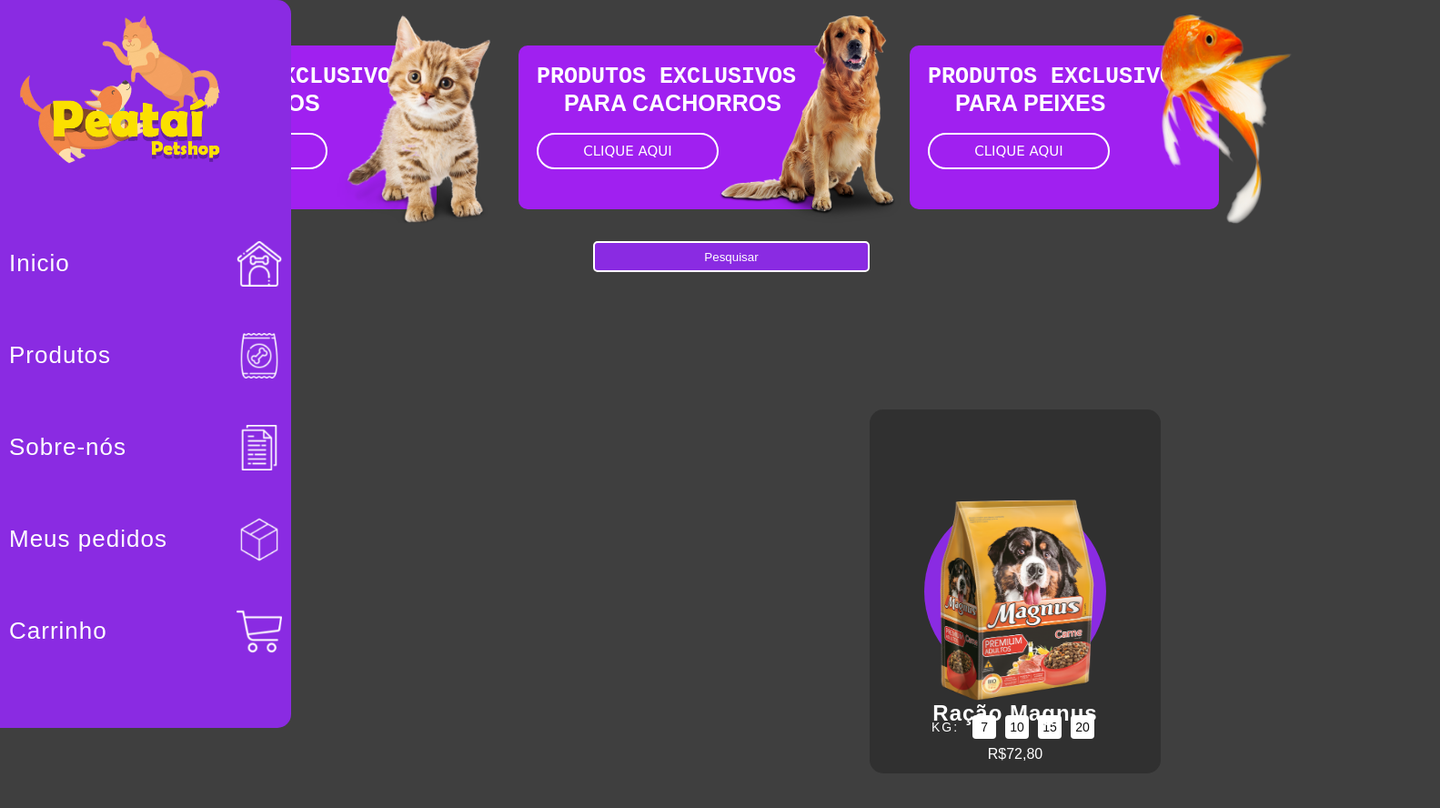
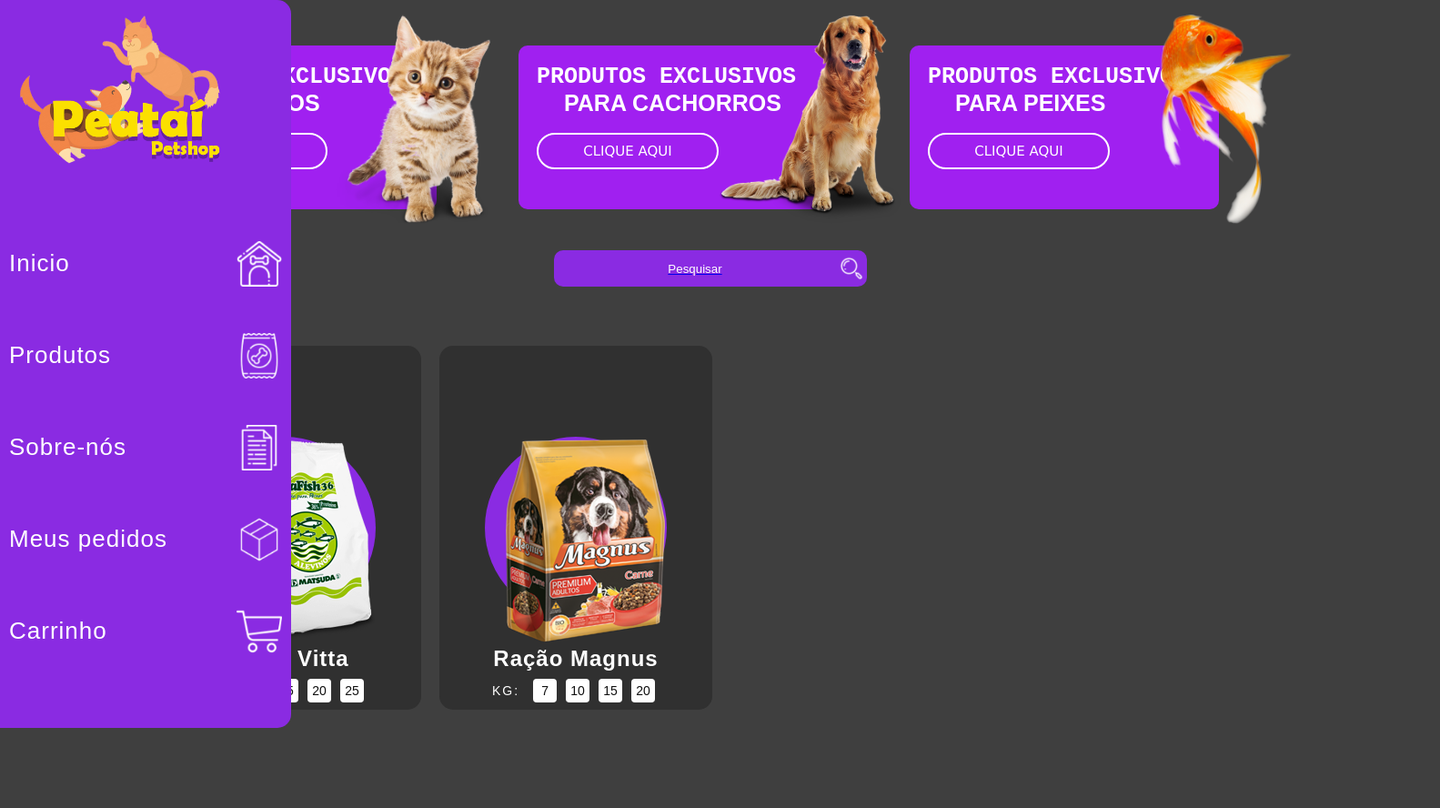
Before and after one commit to Dogleigo/peataishop-frontend, a website: page index.html in a window 1280 px wide. Shown: the whole page at 91% size, 1583 px wide, since content can reach past the window. Drawn offline with Linux system fonts and the light colour scheme.

Commit message:
Implementação do banner de

```diff
--- a/index.css
+++ b/index.css
@@ -25,7 +25,7 @@
     background-color:blueviolet;
     left:-300px;
     border-radius:15px;
-    z-index:1;
+    z-index:10000;
     transition:1s ease-in-out;
 }
 
@@ -144,9 +144,14 @@
     height:40px;
     color:#fff;
     outline:none;
-    background:#A020F0;
+    background:none;
     border: 2px solid #fff;
     border-radius:50px;
+}
+
+#bt:active{
+    transform: scale(0.95);
+    transition:0.5s;
 }
 
 .conteudoBanner img{
@@ -166,20 +171,48 @@
 
 .itens{
     position:relative;
-    margin-left:552px;
-    margin-top:15px;
+    justify-content: center;
+    align-items: center;
+    width:400px;
+    height:40px;
+    border-radius:10px;
+    background:blueviolet;
+    margin-left:509px;
+    margin-top:25px;
 }
 
 .itens input{
     width:300px;
     height:30px;
+    padding:5px;
     text-align:center;
-    background-color: blueviolet;
+    background:none;
     color:#fff;
     outline:none;
+    border-style:none;
     border-radius:5px;
-    border:2px solid #fff;
 }
+
+.procura{
+    display:flex;
+    justify-content:center;
+    align-items:center;
+    float:right;
+}
+
+.procura img{
+    margin: 2px;
+    width:30px;
+    height:30px;
+    float:right;
+    transition:0.5s;
+}
+
+.procura img:active{
+    transform: scale(0.95);
+    transition:0.5s;
+}
+
 
 .itens input::-webkit-input-placeholder {
     color: #fff;
@@ -202,17 +235,19 @@
      justify-content:center;
      align-items:center;
      min-height:100vh;
+     margin:10px;
  }
 
  .containerCard{
     margin:0;
-    top:0;
+    top:-80px;
+    left:-800px;
     position:relative;
  }
 
  .containerCard .card{
     position:relative;
-    width:320px;
+    width:300px;
     height:400px;
     background:#303030;
     border-radius:15px;
@@ -240,7 +275,7 @@
      position: absolute;
      align-content: center;
      align-items:center;
-     top:-120px;
+     top:-110px;
      left: 60px;
      width:200px;
      height:250px;
@@ -255,7 +290,7 @@
     position:absolute;
     top:50%;
     transform:translateY(-520);
-    z-index:10000;
+    z-index:1;
  }
 
  .containerCard .card .descProduto{
@@ -273,7 +308,7 @@
  }
 
  .containerCard .card:hover .descProduto{
-    height:210px;
+    height:200px;
  }
 
  .containerCard .card .descProduto h2{
@@ -281,7 +316,7 @@
     font-weight:600;
     letter-spacing:1px;
     color:#fff;
-    top:20px;
+    top:30px;
  }
 
 .containerCard .card .descProduto .tamanho{
@@ -307,6 +342,7 @@
     text-transform:uppercase;
     letter-spacing:2px;
     margin-right:10px;
+    margin-top:30px;
  }
 
  .containerCard .card .descProduto .tamanho span{
@@ -318,7 +354,8 @@
      display:inline-block;
      color: #111;
      background: #ffff;
-     margin: 0 5px;
+     margin:0 5px;
+     margin-top:30px;
      transition:0.5s;
      border-radius: 4px;
      cursor: pointer;
@@ -343,7 +380,7 @@
      transition: 0.5s;
  }
 
- .containerCard .card .descProduto .valor{
+ .containerCard .card .descProduto .valor span{
     color: #fff;
  }
 
--- a/index.html
+++ b/index.html
@@ -4,7 +4,7 @@
     <meta charset="UTF-8">
     <meta name="author" content="Kaique Junior">
     <title>Peataí - Petshop </title>
-    <link rel="stylesheet" href="Index.css">
+    <link rel="stylesheet" href="index.css">
 </head>
 <body>
     <div class="container">
@@ -23,7 +23,7 @@
                     <div class="textBanner">
                         <p>Produtos exclusivos<br><span>para gatos</span></p>
                         <div class="conteudoBanner">
-                            <button type="button" name="btngatos" id="bt">Clique aqui</button>
+                            <a href="#"><button type="button" name="btngatos" id="bt">Clique aqui</button></a>
                             <img src="img/gatop.png" alt="">
                         </div>
                     </div>
@@ -32,7 +32,7 @@
                     <div class="textBanner">
                         <p>Produtos exclusivos<br><span>para cachorros</span></p>
                         <div class="conteudoBanner">
-                            <button type="button" name="btncachorro" id="bt">Clique aqui</button>
+                           <a href="#"><button type="button" name="btncachorro" id="bt">Clique aqui</button></a>
                             <img src="img/cachorro2.png" alt="">
                         </div>
                     </div>
@@ -41,7 +41,7 @@
                     <div class="textBanner">
                         <p>Produtos exclusivos<br><span>para peixes</span></p>
                         <div class="conteudoBanner">
-                            <button type="button" name="btnpeixe" id="bt">Clique aqui</button>
+                            <a href="#"><button type="button" name="btnpeixe" id="bt">Clique aqui</button></a>
                             <img src="img/peixe.png" alt="">
                         </div>
                     </div>
@@ -49,13 +49,39 @@
         </div>
         <div class="conteudo2">
             <div class="itens">
-                <input type="text" name="pesquisar" placeholder="Pesquisar">
+                <a href="#" class="procura" name="procurar">
+                    <input type="text" name="pesquisar" placeholder="Pesquisar">
+                    <img src="img/icones/search.png" alt="">
+                </a>
             </div>
                 <div class="bannerItens">
                     <div class="containerCard">
                         <div class="card">
                             <div class="produto">
-                                <img src="img/racao.png" alt="">
+                                <img src="img/rpeixe.png" alt="">
+                            </div>
+                                <div class="descProduto">
+                                    <h2>Ração Vitta</h2>
+                                    <div class="tamanho">
+                                        <h3>Kg:</h3>
+                                        <span>10</span>
+                                        <span>15</span>
+                                        <span>20</span>
+                                        <span>25</span>
+                                    </div>
+                                        <div class="valor">
+                                            <span>R$85,39</span>
+                                        </div>
+                                    <a href="">Comprar</a>
+                                </div>
+                        </div>
+                    </div>
+                </div>
+                <div class="bannerItens">
+                    <div class="containerCard">
+                        <div class="card">
+                            <div class="produto">
+                                <img src="img/rcachorro.png" alt="">
                             </div>
                                 <div class="descProduto">
                                     <h2>Ração Magnus</h2>
@@ -77,4 +103,5 @@
         </div>
     </div>
 </body>
+<script src="https://kit.fontawesome.com/68c1d85d1d.js" crossorigin="anonymous"></script>
 </html>
```
Also changed, not shown: img/icones/search.png (added), img/racao.png (deleted), img/rcachorro.png (added), img/rpeixe.png (added).
